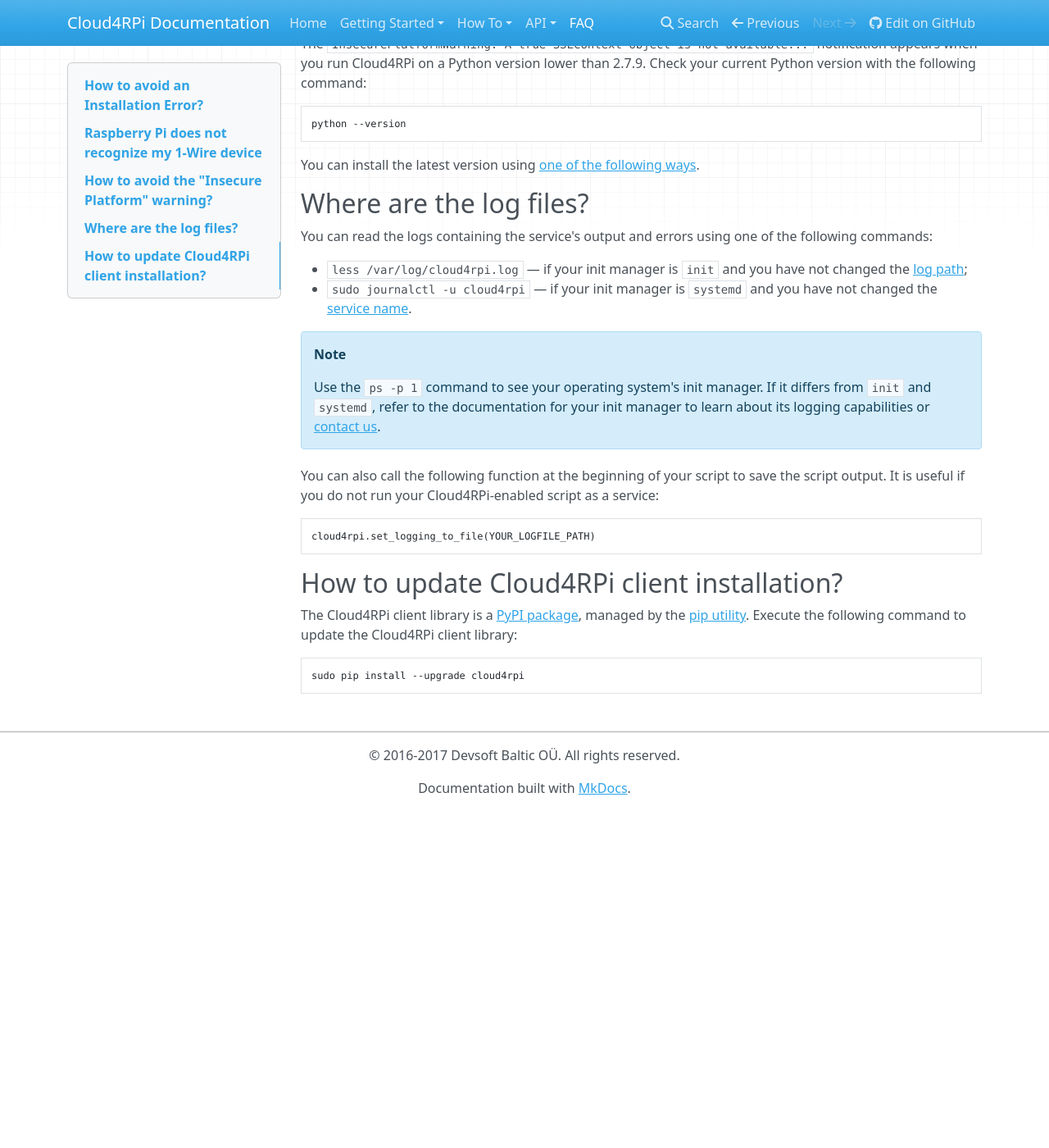
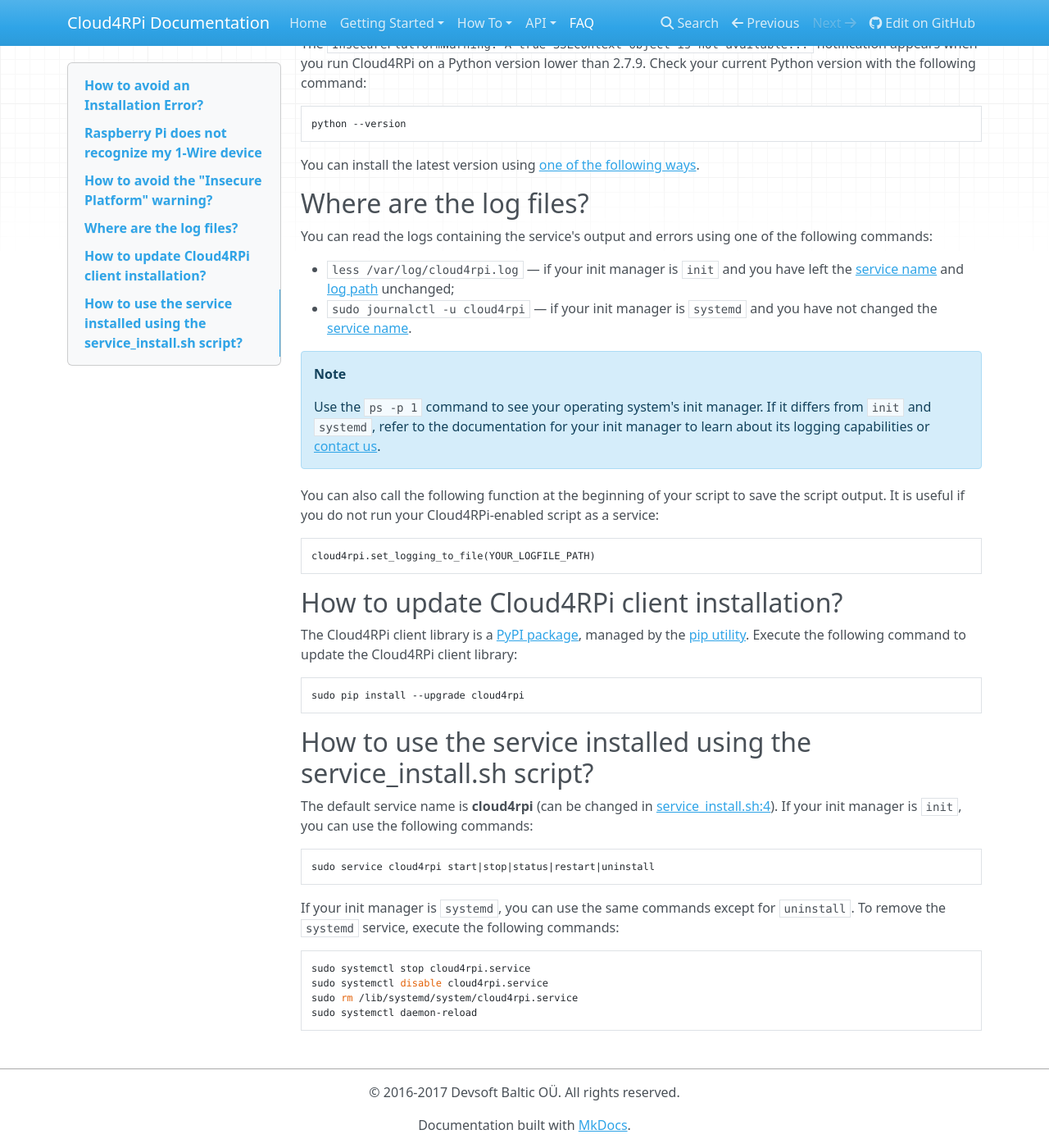
Before and after one commit to cloud4rpi/docs, an MkDocs documentation site: the page built from docs/faq.md, in a window 1280 px wide and 1400 px high, scrolled down 1087 px. Shown: the whole window at 82% size. Built offline with MkDocs 1.6.1, drawn with Linux system fonts in a browser that asks for light colours; nearby versions of some CDN libraries; old or Windows-style settings are respelled for this version of MkDocs; before the commit the page ends 2076 px from its top, so only the background shows below that.

Commit message:
Added the FAQ about service

````diff
--- a/docs/faq.md
+++ b/docs/faq.md
@@ -45,8 +45,8 @@
 
 You can read the logs containing the service's output and errors using one of the following commands:
 
-* `less /var/log/cloud4rpi.log` — if your init manager is `init` and you have not changed the [log path](https://github.com/cloud4rpi/cloud4rpi/blob/master/service_install.sh#L54);
-* `sudo journalctl -u cloud4rpi` — if your init manager is `systemd` and you have not changed the [service name](https://github.com/cloud4rpi/cloud4rpi/blob/master/service_install.sh#L151).
+* `less /var/log/cloud4rpi.log` — if your init manager is `init` and you have left the [service name](https://github.com/cloud4rpi/cloud4rpi/blob/master/service_install.sh#L4) and [log path](https://github.com/cloud4rpi/cloud4rpi/blob/master/service_install.sh#L55) unchanged;
+* `sudo journalctl -u cloud4rpi` — if your init manager is `systemd` and you have not changed the [service name](https://github.com/cloud4rpi/cloud4rpi/blob/master/service_install.sh#L4).
 
 
 !!! Note
@@ -65,3 +65,20 @@
 ```sh
 sudo pip install --upgrade cloud4rpi
 ```
+
+## How to use the service installed using the service_install.sh script?
+
+The default service name is **cloud4rpi** (can be changed in [service_install.sh:4](https://github.com/cloud4rpi/cloud4rpi/blob/master/service_install.sh#L4)). If your init manager is `init`, you can use the following commands:
+
+```sh
+sudo service cloud4rpi start|stop|status|restart|uninstall
+```
+
+If your init manager is `systemd`, you can use the same commands except for `uninstall`. To remove the `systemd` service, execute the following commands:
+
+```sh
+sudo systemctl stop cloud4rpi.service
+sudo systemctl disable cloud4rpi.service
+sudo rm /lib/systemd/system/cloud4rpi.service
+sudo systemctl daemon-reload
+```
````
